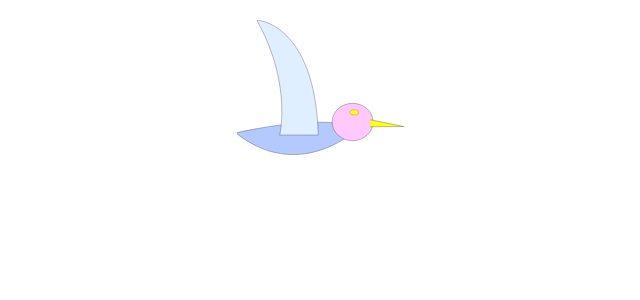
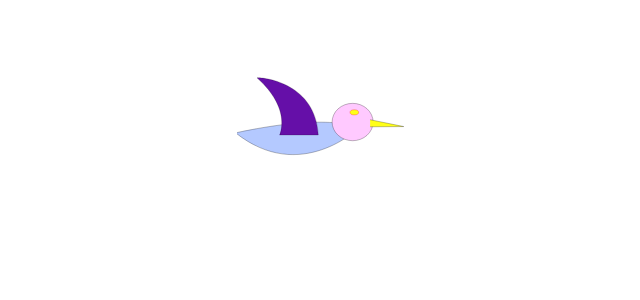
Before and after one commit to styrheim/wings, a React (Create React App) app: page / in a window 1280 px wide. Shown: the top 300 px of the page, without its empty margins (253-893 px from the left). Built offline with nearby package versions, Linux system fonts and the light colour scheme.

Commit message:
Compiled, but with constant windColor in the Bird constructor.

```diff
--- a/src/App.tsx
+++ b/src/App.tsx
@@ -2,7 +2,6 @@ import React from 'react';
 import './App.css';
 import {Bird, BirdProps, BirdState} from "./Bird";
 
-let theBird = <Bird wingScale={+1.00}/>
 
 interface AppProps{}
 interface AppState{
@@ -25,7 +24,7 @@ class App  extends React.Component<AppProps, AppState>{
         <div className="App">
             <br/>
             <div>
-              {theBird}
+              <Bird flightTime={0}/>
             </div>
         </div>);
     }
--- a/src/Bird.tsx
+++ b/src/Bird.tsx
@@ -1,7 +1,7 @@
 import React from 'react';
 
 export interface BirdProps {
-    wingScale: number; // High tips: +1, low tips -1. (More or less…)
+    flightTime: number; // Use to compute wingScale and implicitly wingColor
 }
 export interface BirdState {
     wingScale: number; // High tips: +1, low tips -1. (More or less…)
@@ -12,11 +12,12 @@ export class Bird extends React.Component<BirdProps, BirdState>{
     readonly wingColorBelow = "#e0efff";
     readonly wingColorAbove = "#650fa8";
     tookOff: number;    // time of take-off in ms.
-    constructor(props:BirdState) {
+    constructor(props:BirdProps) {
         super(props);
         this.state = {
-            wingScale: this.props.wingScale,
-            wingColor: this.props.wingScale>0 ? this.wingColorBelow : this.wingColorAbove
+            wingScale: 0.5, // TODO compute it
+            //wingColor: this.state.wingScale>0 ? this.wingColorBelow : this.wingColorAbove
+            wingColor: this.wingColorAbove
         }
         this.tookOff = Date.now(); // Initialize to 0, if initially not flying.
     }
@@ -29,7 +30,7 @@ export class Bird extends React.Component<BirdProps, BirdState>{
     }
 
     render(){
-        let translate = 116*(1-(this.props.wingScale));
+        let translate = 116*(1-(this.state.wingScale));
         return <svg
         xmlns="http://www.w3.org/2000/svg"
         version="1.1"
```
